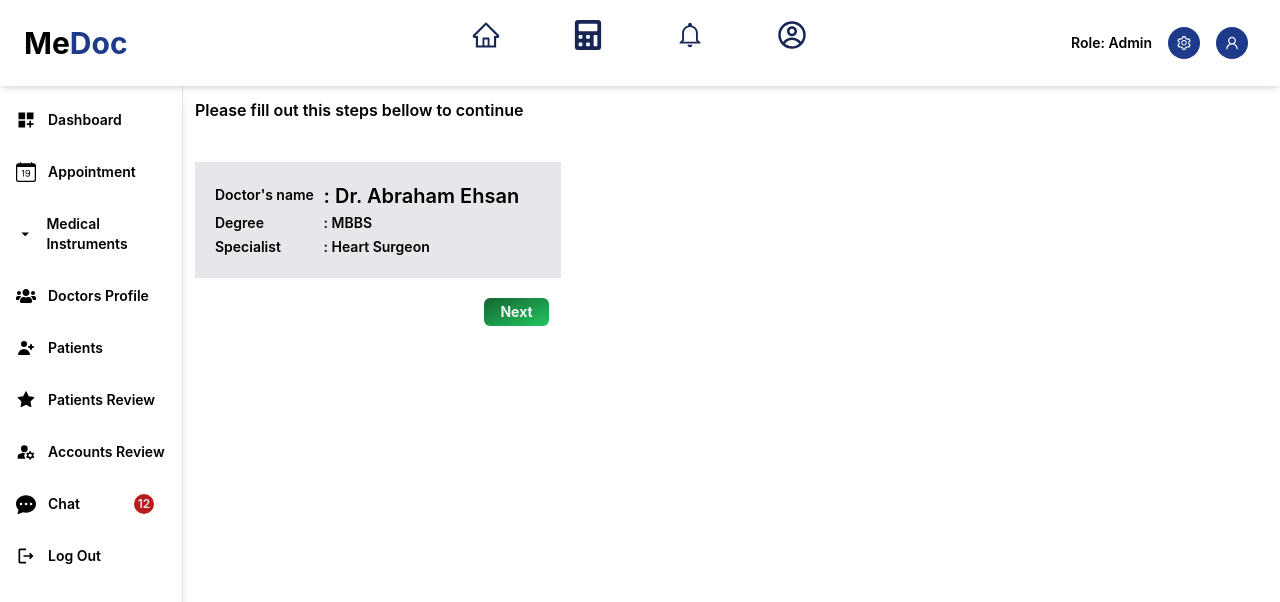
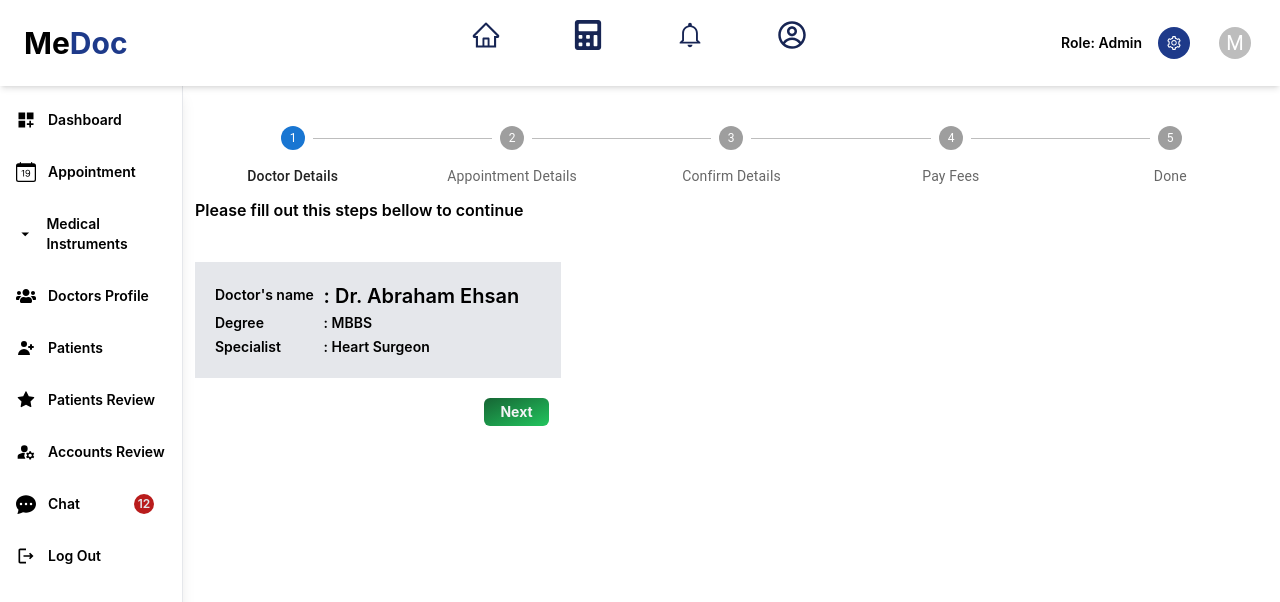
Before and after one commit to Ranagithubrr/hospital, a React (Create React App) app: page /get-appointment in a window 1280 px wide. Shown: the top 602 px of the page. Built offline with nearby package versions, Linux system fonts and the light colour scheme.

Commit message:
Feat: User profile menu added

```diff
--- a/src/components/getappointment/Getappointment.jsx
+++ b/src/components/getappointment/Getappointment.jsx
@@ -12,6 +12,10 @@ import { AiOutlineDownload } from 'react-icons/ai';
 // import { useEffect } from 'react';
 import Paid from '../../img/paid.png';
 import html2canvas from 'html2canvas';
+import Box from '@mui/material/Box';
+import Stepper from '@mui/material/Stepper';
+import Step from '@mui/material/Step';
+import StepLabel from '@mui/material/StepLabel';
 
 
 
@@ -83,9 +87,25 @@ const Getappointment = () => {
     };
 
 
+    const steps = [
+        'Doctor Details',
+        'Appointment Details',
+        'Confirm Details',
+        'Pay Fees',
+        'Done'
+      ];
 
     return (
-        <div>
+        <div className='pt-10'>
+            <Box sx={{ width: '100%' }}>
+                <Stepper activeStep={step-1} alternativeLabel>
+                    {steps.map((label) => (
+                        <Step key={label}>
+                            <StepLabel>{label}</StepLabel>
+                        </Step>
+                    ))}
+                </Stepper>
+            </Box>
             {
                 step !== 4 ? step !== 5 ? <h4 className='font-semibold m-3'>Please fill out this steps bellow to continue</h4> : null : null
             }
@@ -118,9 +138,6 @@ const Getappointment = () => {
             </div>
             }
             {/* step 1 end */}
-
-
-
             {/* step 2 start */}
             {
                 step === 2 &&
--- a/src/components/navbar/Navbar.js
+++ b/src/components/navbar/Navbar.jsx
@@ -1,10 +1,11 @@
 import React, { useEffect, useState } from 'react';
 import { AiOutlineHome } from 'react-icons/ai';
 import { CgProfile } from 'react-icons/cg';
-import { AiOutlineSetting, AiOutlineUser } from 'react-icons/ai';
+import { AiOutlineSetting } from 'react-icons/ai';
 import { FaCalculator } from 'react-icons/fa';
 import { IoMdNotificationsOutline } from 'react-icons/io';
 import {Link} from 'react-router-dom'
+import Usermenu from './Usermenu';
 
 const Navbar = () => {
     const [rightSidebar, setRightSidebar] = useState(false);
@@ -83,20 +84,7 @@ const Navbar = () => {
                     >
                         <span className='px-1 text-1xl'><AiOutlineSetting /></span>
                     </span>
-                    <span className='
-                    h-8
-                    w-8
-                    flex
-                    justify-center
-                    bg-blue-900 mx-2
-                    dark:bg-blue-600
-                    text-white
-                    rounded-full
-                    items-center
-                    cursor-pointer
-                    '>
-                        <span className='px-1 text-1xl'><AiOutlineUser /></span>
-                    </span>
+                    <Usermenu />
                 </div>
                 <div className={`fixed bg-white dark:bg-gray-700 ${!rightSidebar ? '-right-full' : 'right-0'}  top-0 h-full w-2/12 z-20 transition-all duration-300 pl-5 pt-5 ease-in-out`}>
                     <span className="text-3xl font-bold dark:text-gray-400">Me<span className="text-blue-900 dark:text-gray-300">Doc</span></span>
--- /dev/null
+++ b/src/components/navbar/Usermenu.jsx
@@ -0,0 +1,95 @@
+import * as React from 'react';
+import Box from '@mui/material/Box';
+import Avatar from '@mui/material/Avatar';
+import Menu from '@mui/material/Menu';
+import MenuItem from '@mui/material/MenuItem';
+import ListItemIcon from '@mui/material/ListItemIcon';
+import Divider from '@mui/material/Divider';
+import IconButton from '@mui/material/IconButton';
+import { MdOutlineLogout } from 'react-icons/md'
+import Tooltip from '@mui/material/Tooltip';
+import { Link } from 'react-router-dom';
+
+export default function Usermenu() {
+    const [anchorEl, setAnchorEl] = React.useState(null);
+    const open = Boolean(anchorEl);
+    const handleClick = (event) => {
+        setAnchorEl(event.currentTarget);
+    };
+    const handleClose = () => {
+        setAnchorEl(null);
+    };
+    return (
+        <React.Fragment>
+            <Box sx={{ display: 'flex', alignItems: 'center', textAlign: 'center' }}>
+                <Tooltip title="My Account">
+                    <IconButton
+                        onClick={handleClick}
+                        size="small"
+                        sx={{ ml: 2 }}
+                        aria-controls={open ? 'account-menu' : undefined}
+                        aria-haspopup="true"
+                        aria-expanded={open ? 'true' : undefined}
+                    >
+                        <Avatar sx={{ width: 32, height: 32 }}>M</Avatar>
+                    </IconButton>
+                </Tooltip>
+            </Box>
+            <Menu
+                anchorEl={anchorEl}
+                id="account-menu"
+                open={open}
+                onClose={handleClose}
+                onClick={handleClose}
+                PaperProps={{
+                    elevation: 0,
+                    sx: {
+                        overflow: 'visible',
+                        filter: 'drop-shadow(0px 2px 8px rgba(0,0,0,0.32))',
+                        mt: 1.5,
+                        '& .MuiAvatar-root': {
+                            width: 32,
+                            height: 32,
+                            ml: -0.5,
+                            mr: 1,
+                        },
+                        '&:before': {
+                            content: '""',
+                            display: 'block',
+                            position: 'absolute',
+                            top: 0,
+                            right: 14,
+                            width: 10,
+                            height: 10,
+                            bgcolor: 'background.paper',
+                            transform: 'translateY(-50%) rotate(45deg)',
+                            zIndex: 0,
+                        },
+                    },
+                }}
+                transformOrigin={{ horizontal: 'right', vertical: 'top' }}
+                anchorOrigin={{ horizontal: 'right', vertical: 'bottom' }}
+            >
+                <MenuItem onClick={handleClose}>
+                    <Avatar />
+                    <Link to="/profile">
+                        Profile
+                    </Link>
+                </MenuItem>
+                <MenuItem onClick={handleClose}>
+                    <Avatar />
+                    <Link to="/profile">
+                        My account
+                    </Link>
+                </MenuItem>
+                <Divider />
+                <MenuItem onClick={handleClose}>
+                    <ListItemIcon>
+                        <span className='text-2xl'><MdOutlineLogout /></span>
+                    </ListItemIcon>
+                    Logout
+                </MenuItem>
+            </Menu>
+        </React.Fragment>
+    );
+}
```
Lines whose indentation alone changed are shown as unchanged.
